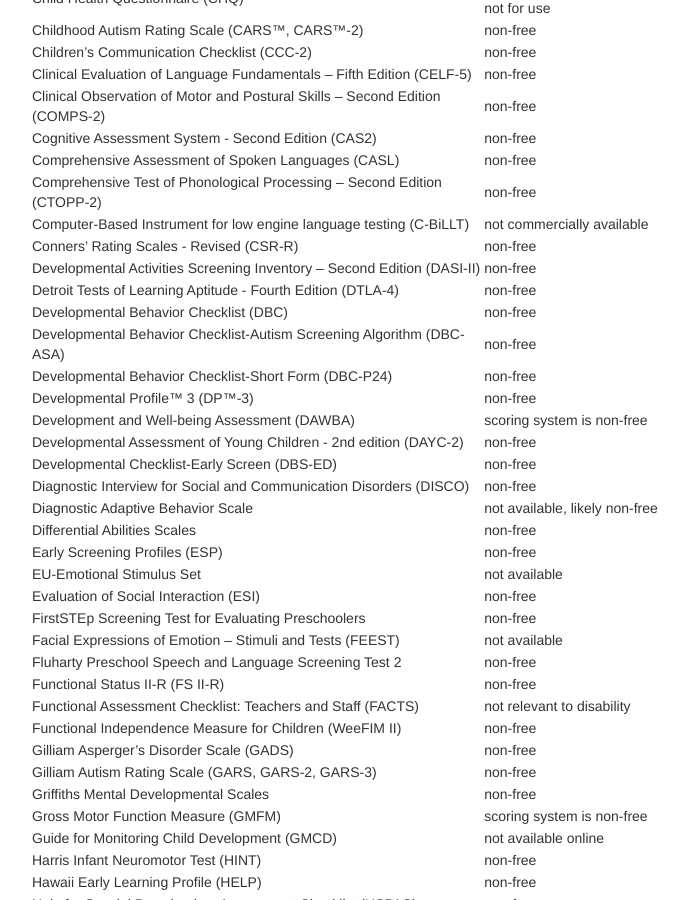
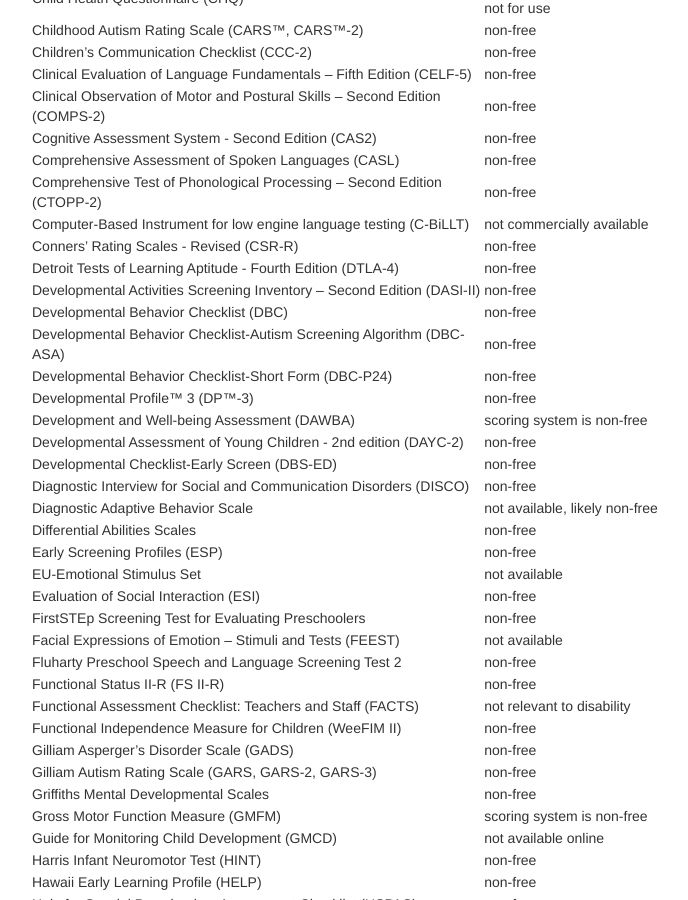
Before and after one commit to mjmaenner/disabilitymeasures, a Jekyll site: the page built from pages/donotqualify.md, in a window 1280 px wide and 900 px high, scrolled down 1285 px. Shown: the whole window, without its empty margins (259-947 px from the left). Built offline with Jekyll 4.4.1, drawn with Linux system fonts in a browser that asks for light colours.

```diff
--- a/pages/donotqualify.md
+++ b/pages/donotqualify.md
@@ -68,8 +68,8 @@ Comprehensive Assessment of Spoken Languages (CASL) | non-free
 Comprehensive Test of Phonological Processing – Second Edition (CTOPP-2) | non-free
 Computer-Based Instrument for low engine language testing (C-BiLLT) | not commercially available
 Conners' Rating Scales - Revised (CSR-R) | non-free
+Detroit Tests of Learning Aptitude - Fourth Edition (DTLA-4) | non-free
 Developmental Activities Screening Inventory – Second Edition (DASI-II) | non-free
-Detroit Tests of Learning Aptitude - Fourth Edition (DTLA-4) | non-free
 Developmental Behavior Checklist (DBC) | non-free
 Developmental Behavior Checklist-Autism Screening Algorithm (DBC-ASA) | non-free
 Developmental Behavior Checklist-Short Form (DBC-P24) | non-free
```
